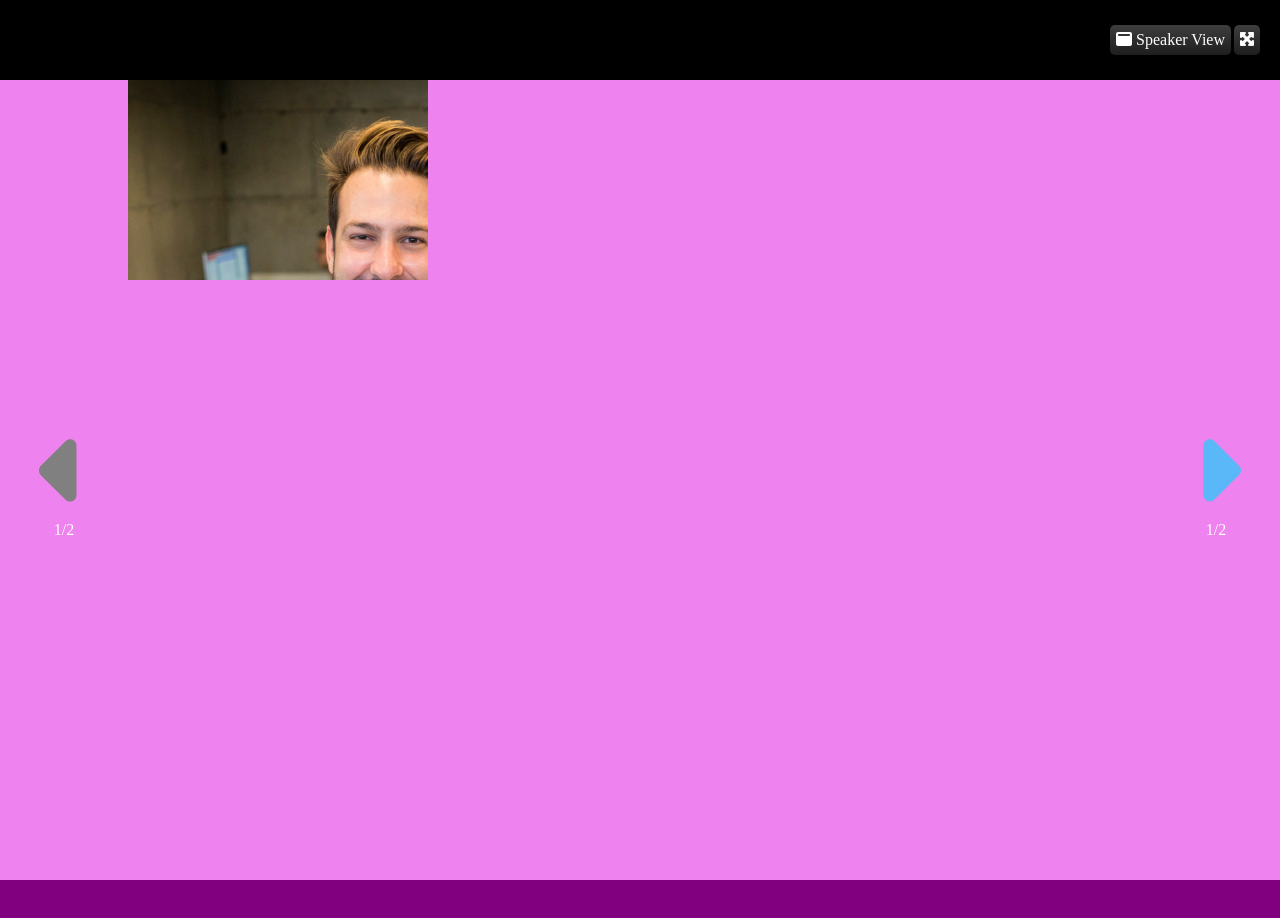
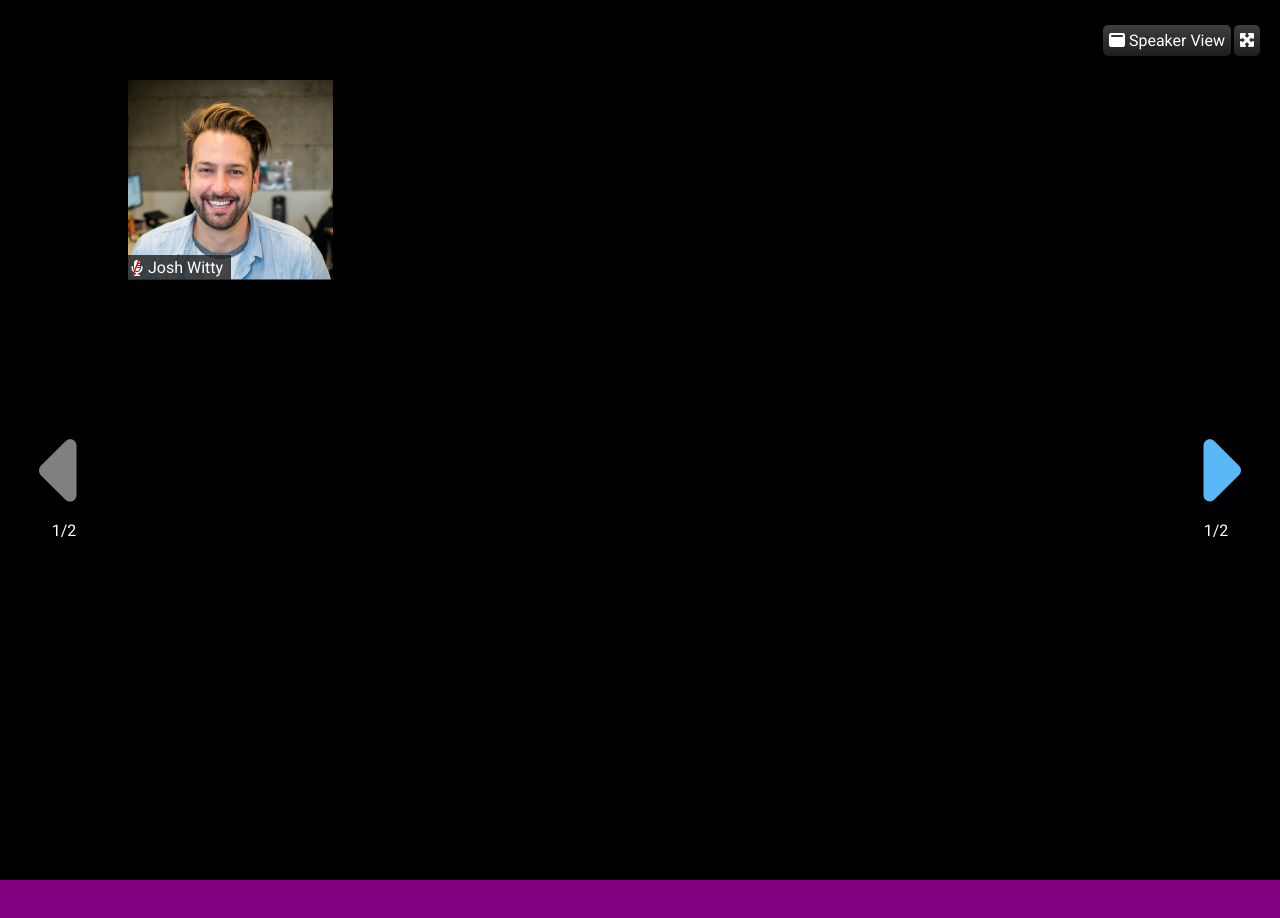
Before and after one commit to andrea-nuzzo/html-css-zoom, a plain HTML site: page index.html in a window 1280 px wide. Drawn offline with Linux system fonts and the light colour scheme.

Commit message:
created first box webcam

```diff
--- a/css/style.css
+++ b/css/style.css
@@ -5,6 +5,13 @@
     padding: 0;
     box-sizing: border-box;
 }
+
+
+body{
+    font-family: 'Roboto', sans-serif;
+}
+
+
 /* <--- END COMMON ---> */
 
 
@@ -40,6 +47,8 @@
 /* <--- START MAIN ---> */
 
 main{
+    height: 100vh;
+    background-color:black;
     display: flex;
 }
 
@@ -68,12 +77,49 @@
 .webcam{
     width: 80%;
     height: 100%;
+    display: flex;
+    justify-content: space-between;
+    flex-wrap: wrap;
 }
 
 .img-cam{
     height: 200px;
-    width: 300px;
+    width: 20%;
     background-image: url('../img/webcam.png');
+    background-position: center;
+    background-size: cover;
+}
+
+
+.user{
+    height: 100%;
+    display: flex;
+    align-items: flex-end;
+}
+
+.row-setting{
+    display: flex;
+    align-items: center;
+    background-color: rgba(30,30,30,0.8);
+    color: white;
+    padding: 3px;
+    position: relative;
+}
+
+.row-setting .span{
+    font-size: 10px;
+}
+
+.row-setting .name{
+    margin: 0 5px;
+}
+
+.mute{
+    color: red;
+    font-size: 20px;
+    position: absolute;
+    top:0;
+    left: 4px;
 }
 
 /* <--- END MAIN ---> */
@@ -91,10 +137,6 @@
 /* <--- START DEBUG ---> */
 
 
-.debug main{
-    height: 100vh;
-    background-color: violet;
-}
 
 
 .debug footer{
--- a/index.html
+++ b/index.html
@@ -7,6 +7,9 @@
     <title>Zoom</title>
     <link rel="stylesheet" href="css/style.css">
     <link rel="stylesheet" href="https://cdnjs.cloudflare.com/ajax/libs/font-awesome/6.0.0-beta2/css/all.min.css" integrity="sha512-YWzhKL2whUzgiheMoBFwW8CKV4qpHQAEuvilg9FAn5VJUDwKZZxkJNuGM4XkWuk94WCrrwslk8yWNGmY1EduTA==" crossorigin="anonymous" referrerpolicy="no-referrer" />
+    <link rel="preconnect" href="https://fonts.googleapis.com">
+    <link rel="preconnect" href="https://fonts.gstatic.com" crossorigin>
+    <link href="https://fonts.googleapis.com/css2?family=Roboto:wght@400&display=swap" rel="stylesheet">
 </head>
 <body class="debug">
 
@@ -36,13 +39,22 @@
 
         <!-- start webcam -->
        <div class="webcam">
+
             <div class="img-cam">
-                <div class="name">
-                    <div class="microphone">
-
+                <div class="user">
+                    <div class="row-setting">
+                        <span class="mute">/</span>
+                        <i class="fas fa-microphone-alt"></i>
+                        <span class="name">Josh Witty</span>
                     </div>
                 </div>
             </div>
+
+
+
+
+
+
        </div>
        <!-- end webcam -->
 
```
